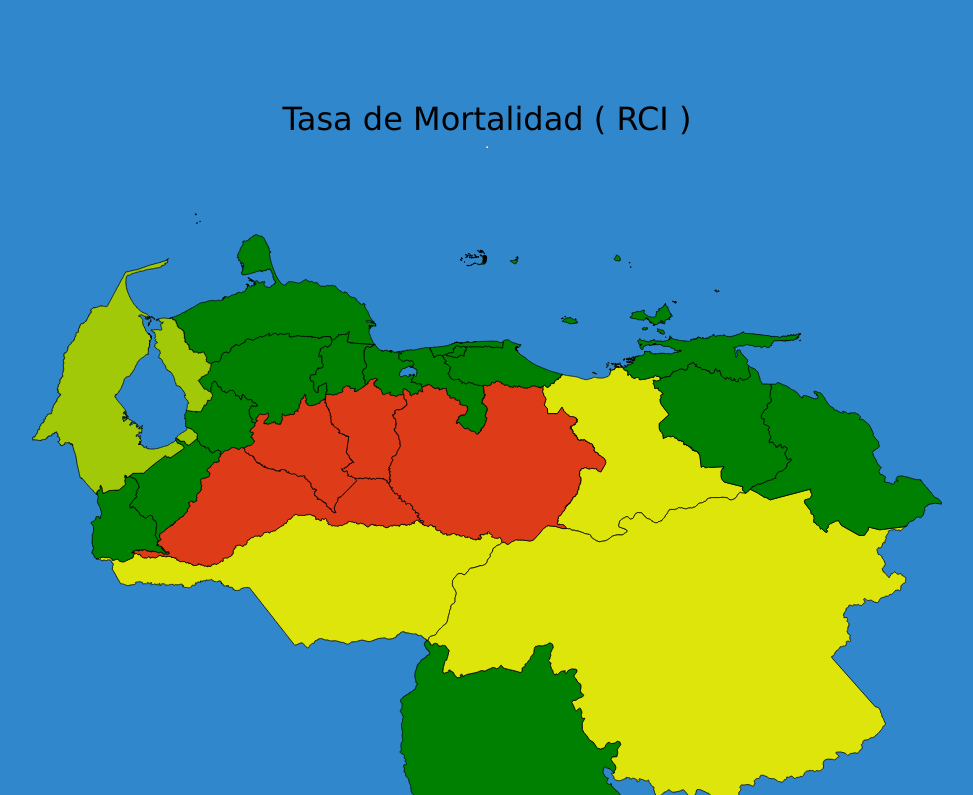
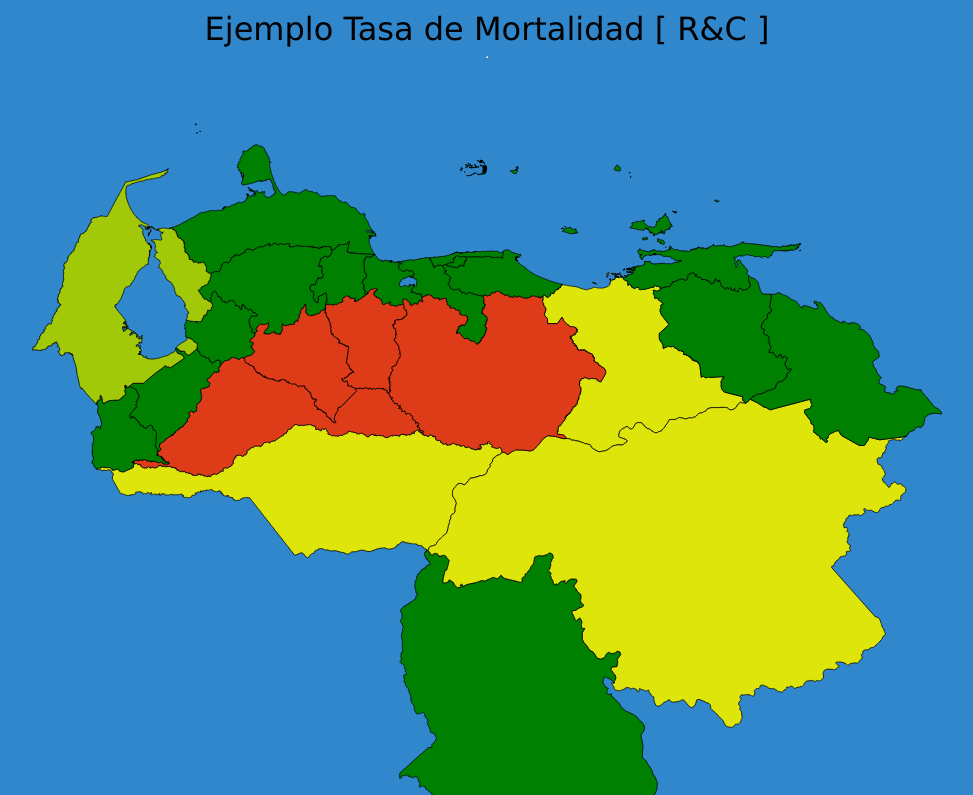
Before and after one commit to jeremy2212landa/jeremy2212landa.github.io, a plain HTML site: page venezuela/index.html in a window 1280 px wide. Shown: the top 795 px of the page, without its empty margins (153-1126 px from the left). Drawn offline with nearby package versions, Linux system fonts and the light colour scheme.

Commit message:
Update index.html

```diff
--- a/venezuela/index.html
+++ b/venezuela/index.html
@@ -16,7 +16,7 @@
             flex-direction: column;
             align-items: center;
             justify-content: center;
-            margin: 100px;
+            margin: 10px 100px 100px 100px;
             background-color: #3187cc;
         }
         #map {
@@ -100,7 +100,7 @@
     </style>
 </head>
 <body>
-    <div class="titulo">Tasa de Mortalidad ( RCI )</div>
+    <div class="titulo">Ejemplo Tasa de Mortalidad [ R&C ]</div>
     <hr>
     <br/>
     <svg baseprofile="tiny" fill="#6f9c76" height="877" stroke="#ffffff" stroke-linecap="round" stroke-linejoin="round" stroke-width=".5" version="1.2" viewbox="0 0 1000 877" width="1000" xmlns="http://www.w3.org/2000/svg">
```
